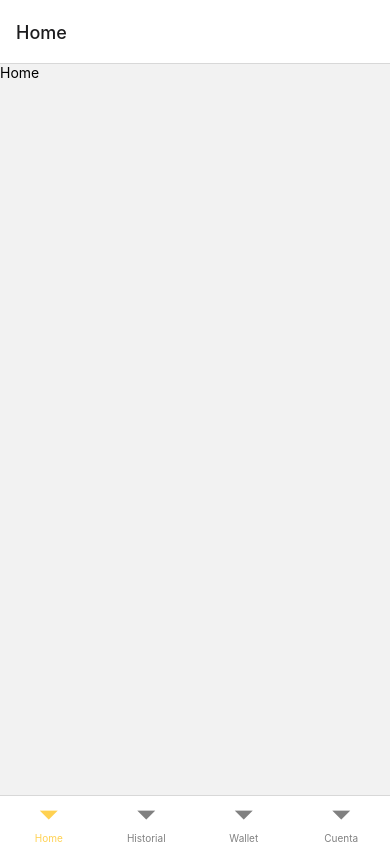
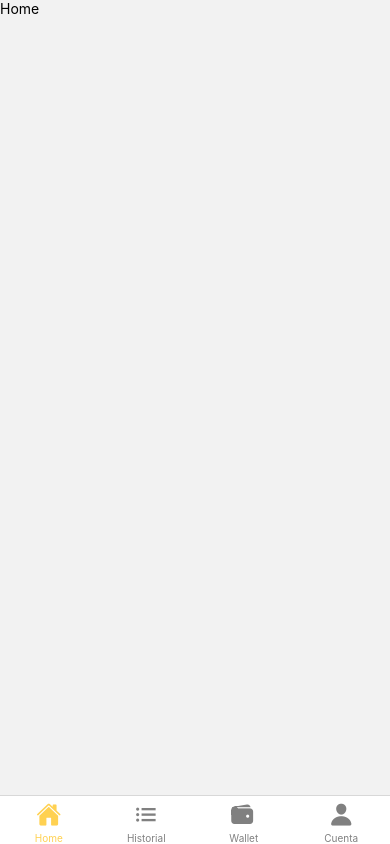
Before and after one commit to Fox-Robotics/Capgemini-FoxSharing-Front, a React Native app: screen / in a window 390 px wide. Built offline with nearby package versions, Linux system fonts and the light colour scheme.

Commit message:
added style to Navigation

```diff
--- a/src/components/Main.jsx
+++ b/src/components/Main.jsx
@@ -7,6 +7,8 @@ import Historial from "./Historial"
 import Wallet from "./Wallet"
 import {createNativeStackNavigator} from '@react-navigation/native-stack';
 import { createBottomTabNavigator } from '@react-navigation/bottom-tabs';
+
+import { Ionicons } from '@expo/vector-icons';
 
 const Stack = createNativeStackNavigator();
 const Tab = createBottomTabNavigator();
@@ -21,11 +23,33 @@ const Main = () => {
             />
             <Tab.Navigator
                 screenOptions={ ( { route }) => ({
-                    tabBarActiveTintColor: '#FFD151',
-                    tabBarInactiveTintColor: 'gray',
+                    tabBarIcon: ({ focused, color, size }) => {
+                        let iconName;
+
+                        switch (route.name) {
+                        case 'Home':
+                            iconName = 'home';
+                            break;
+                        case 'Historial':
+                            iconName = 'list';
+                            break;
+                        case 'Wallet':
+                            iconName = 'wallet';
+                            break;
+                        case 'Cuenta':
+                            iconName = 'person';
+                            break;
+                        default:
+                            break;
+                        }
+                        // You can return any component that you like here!
+                        return <Ionicons name={iconName} size={size} color={color} />;
+                },
+                tabBarActiveTintColor: '#FFD151',
+                tabBarInactiveTintColor: 'gray',
                 })}
             >
-            <Tab.Screen name="Home" component={Home} />
+            <Tab.Screen name="Home" component={Home} options={{headerShown: false}}/>
             <Tab.Screen name="Historial" component={Historial} />
             <Tab.Screen name="Wallet" component={Wallet} />
             <Tab.Screen name="Cuenta" component={Cuenta} />
@@ -34,4 +58,4 @@ const Main = () => {
     )
 }
 
-export default Main;
+export default Main
```
